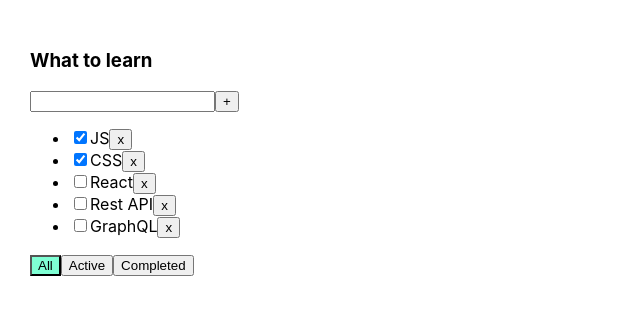
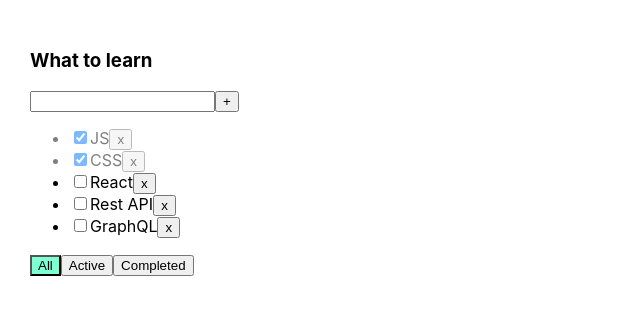
Before and after one commit to SlavaShensev/Todo_TS, a React (Create React App) app: page / in a window 1280 px wide. Shown: the top 314 px of the page, without its empty margins (0-640 px from the left). Built offline with nearby package versions, Linux system fonts and the light colour scheme.

Commit message:
TD_4_task_7_done

```diff
--- a/src/App.css
+++ b/src/App.css
@@ -18,3 +18,7 @@
 .active_filter {
     background: aquamarine;
 }
+
+.is_done {
+    opacity: 0.5;
+}
--- a/src/TodoList.tsx
+++ b/src/TodoList.tsx
@@ -48,7 +48,7 @@
                 </div>
                 <ul>
                     {
-                        props.tasks.map(t => <li key={t.id}>
+                        props.tasks.map(t => <li key={t.id} className={t.isDone ? 'is_done' : ''} >
                             <input type={'checkbox'}
                                    checked={t.isDone}
                                    onChange={(e: ChangeEvent<HTMLInputElement>) => {
```
